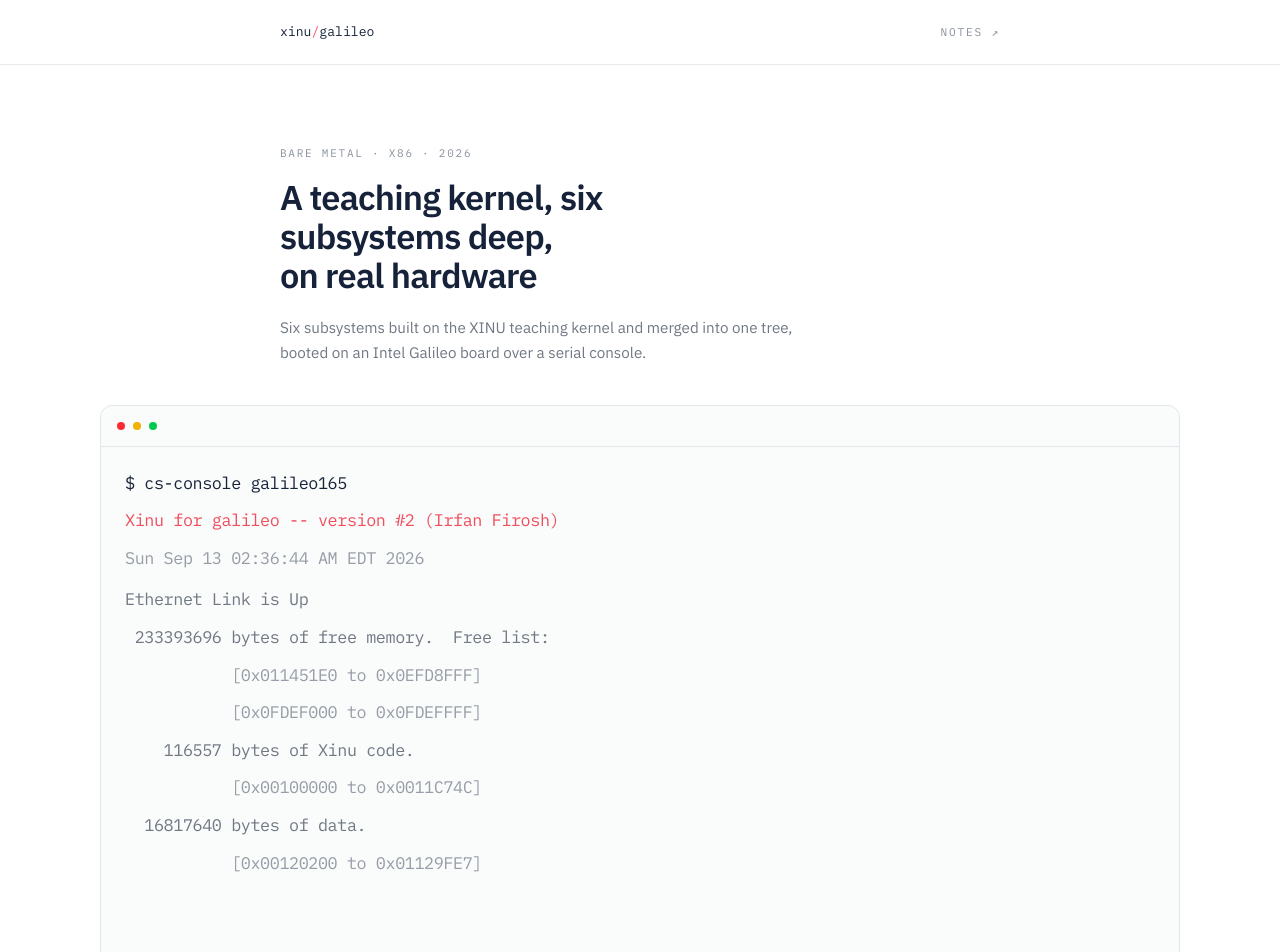
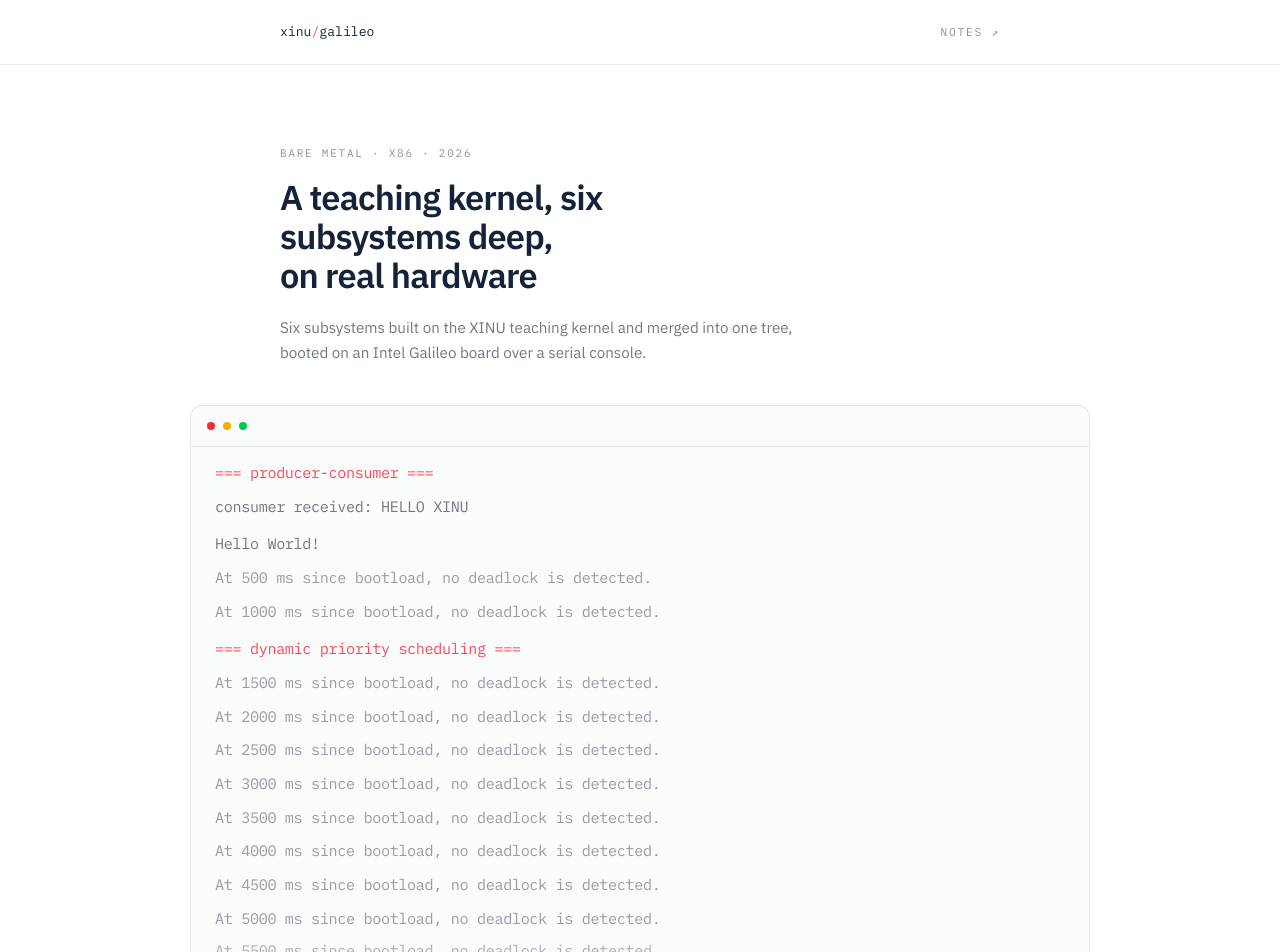
Before and after one commit to Irfan-Firosh/xinu-os, a Next.js app: page / in a window 1280 px wide. Shown: the top 952 px of the page. Built offline with nearby package versions, Linux system fonts and the light colour scheme.

Commit message:
feat: play the full capture once, add replay

```diff
--- a/app/page.tsx
+++ b/app/page.tsx
@@ -1,8 +1,11 @@
 import { BootTerminal } from "@/components/BootTerminal";
+import { getBootLines } from "@/lib/boot";
 import { Mermaid } from "@/components/Mermaid";
 import { sections } from "@/lib/sections";
 
 export default function Home() {
+  const bootLines = getBootLines();
+
   return (
     <main className="mx-auto max-w-3xl px-6">
       <section className="pt-20 pb-16">
@@ -15,8 +18,8 @@ export default function Home() {
           tree, booted on an Intel Galileo board over a serial console.
         </p>
 
-        <div className="mt-10 w-[150%] max-w-[calc(100vw-3rem)] lg:-ml-[25%]">
-          <BootTerminal />
+        <div className="mt-10 w-[125%] max-w-[calc(100vw-3rem)] lg:-ml-[12.5%]">
+          <BootTerminal lines={bootLines} />
           <p className="mt-3 font-mono text-[0.7rem] text-meta-faint">
             First 5 lines of the serial capture, 13 September 2026.
           </p>
--- a/components/BootTerminal.tsx
+++ b/components/BootTerminal.tsx
@@ -1,31 +1,11 @@
 "use client";
 
-import { useEffect, useRef, useState } from "react";
+import { useCallback, useEffect, useRef, useState } from "react";
 import { AnimatedSpan, Terminal, TypingAnimation } from "@/components/ui/terminal";
+import type { BootLine } from "@/lib/boot";
 
-/** One full pass of the boot, then a pause, then it starts over. */
-const LOOP_MS = 9_000;
-const FIRST_LINE_MS = 1_250;
-const GAP_MS = 300;
-
-/**
- * Everything the board prints between the console attaching and the demo app
- * taking over. The banner prints the author's account username; the name is
- * shown here instead. The raw capture in data/transcript.txt is untouched.
- */
-const LINES: { text: string; tone?: "accent" | "dim" }[] = [
-  { text: "Xinu for galileo -- version #2 (Irfan Firosh)", tone: "accent" },
-  { text: "Sun Sep 13 02:36:44 AM EDT 2026", tone: "dim" },
-  { text: "" },
-  { text: "Ethernet Link is Up" },
-  { text: " 233393696 bytes of free memory.  Free list:" },
-  { text: "           [0x011451E0 to 0x0EFD8FFF]", tone: "dim" },
-  { text: "           [0x0FDEF000 to 0x0FDEFFFF]", tone: "dim" },
-  { text: "    116557 bytes of Xinu code." },
-  { text: "           [0x00100000 to 0x0011C74C]", tone: "dim" },
-  { text: "  16817640 bytes of data." },
-  { text: "           [0x00120200 to 0x01129FE7]", tone: "dim" },
-];
+const FIRST_LINE_MS = 1_150;
+const GAP_MS = 150;
 
 const toneClass = {
   accent: "text-accent-text",
@@ -33,35 +13,76 @@ const toneClass = {
   body: "text-muted",
 } as const;
 
-export function BootTerminal() {
+/** Types the capture out once. A replay control appears when it finishes. */
+export function BootTerminal({ lines }: { lines: BootLine[] }) {
   const [pass, setPass] = useState(0);
+  const [done, setDone] = useState(false);
   const box = useRef<HTMLDivElement>(null);
 
-  useEffect(() => {
-    if (window.matchMedia("(prefers-reduced-motion: reduce)").matches) return;
-    const id = setInterval(() => setPass((n) => n + 1), LOOP_MS);
-    return () => clearInterval(id);
+  const replay = useCallback(() => {
+    setDone(false);
+    setPass((n) => n + 1);
   }, []);
 
-  /* Keep the newest line in view while the pass is still printing. */
+  /* Follow the newest line that has actually appeared. Every line reserves
+     its space from the start, so scrolling to the bottom would run past the
+     output into blank rows not yet revealed. Reveal is read from the DOM
+     rather than from a clock, because the pass begins when the component
+     mounts, not when this effect is scheduled. */
   useEffect(() => {
     const pre = box.current?.querySelector("pre");
-    if (!pre) return;
+    const code = pre?.firstElementChild;
+    if (!pre || !code) return;
+
+    pre.scrollTop = 0;
+    const children = [...code.children];
+    const last = children[children.length - 1];
+
     const follow = setInterval(() => {
-      pre.scrollTop = pre.scrollHeight;
-    }, 120);
-    const stop = setTimeout(
-      () => clearInterval(follow),
-      FIRST_LINE_MS + LINES.length * GAP_MS + 600,
-    );
-    return () => {
-      clearInterval(follow);
-      clearTimeout(stop);
-    };
+      let newest: Element | null = null;
+      for (const child of children) {
+        if (parseFloat(getComputedStyle(child).opacity) > 0.5) newest = child;
+      }
+      if (!newest) return;
+
+      const overshoot =
+        newest.getBoundingClientRect().bottom - pre.getBoundingClientRect().bottom;
+      if (overshoot > 0) pre.scrollTop += overshoot;
+
+      if (newest === last) {
+        clearInterval(follow);
+        setDone(true);
+      }
+    }, 90);
+
+    return () => clearInterval(follow);
   }, [pass]);
 
   return (
-    <div ref={box}>
+    <div ref={box} className="relative">
+      {done && (
+        <button
+          type="button"
+          onClick={replay}
+          aria-label="Replay the boot"
+          className="absolute top-4 right-4 z-10 rounded-md p-1.5 text-meta transition-colors hover:bg-accent-subtle hover:text-accent-hover"
+        >
+          <svg
+            viewBox="0 0 24 24"
+            fill="none"
+            stroke="currentColor"
+            strokeWidth="1.8"
+            strokeLinecap="round"
+            strokeLinejoin="round"
+            className="size-4"
+            aria-hidden
+          >
+            <path d="M21 12a9 9 0 1 1-2.64-6.36" />
+            <path d="M21 3v6h-6" />
+          </svg>
+        </button>
+      )}
+
       <Terminal
         key={pass}
         sequence={false}
@@ -72,18 +93,16 @@ export function BootTerminal() {
           delay={250}
           duration={45}
           startOnView={false}
-          className="font-mono text-[1.05rem] leading-[2] text-ink"
+          className="font-mono text-[0.95rem] leading-[1.95] text-ink"
         >
           {"$ cs-console galileo165"}
         </TypingAnimation>
 
-        {LINES.map((line, i) => (
+        {lines.map((line, i) => (
           <AnimatedSpan
             key={i}
             delay={FIRST_LINE_MS + i * GAP_MS}
-            className={`whitespace-pre font-mono text-[1.05rem] leading-[2] tabular-nums ${
-              toneClass[line.tone ?? "body"]
-            }`}
+            className={`whitespace-pre font-mono text-[0.95rem] leading-[1.95] tabular-nums ${toneClass[line.tone]}`}
           >
             {line.text || " "}
           </AnimatedSpan>
--- /dev/null
+++ b/lib/boot.ts
@@ -0,0 +1,35 @@
+import fs from "node:fs";
+import path from "node:path";
+
+export type Tone = "accent" | "dim" | "body";
+export type BootLine = { text: string; tone: Tone };
+
+/**
+ * The captured serial output, prepared for display. Two lines are dropped
+ * (the board's MAC address and the identity line) and the banner's account
+ * username is replaced with the author's name. data/transcript.txt itself is
+ * the untouched capture.
+ */
+export function getBootLines(): BootLine[] {
+  const raw = fs.readFileSync(
+    path.join(process.cwd(), "data", "transcript.txt"),
+    "utf8",
+  );
+
+  return raw
+    .replace(/\r/g, "")
+    .split("\n")
+    .filter((line) => !/MAC address/.test(line))
+    .filter((line) => !/^Irfan Firosh, /.test(line))
+    .map((line) => line.replace("(ifirosh)", "(Irfan Firosh)"))
+    .map((line) => ({ text: line.trimEnd(), tone: toneFor(line) }))
+    .filter((line, i, all) => !(line.text === "" && all[i - 1]?.text === ""));
+}
+
+function toneFor(line: string): Tone {
+  if (/^=== .* ===$/.test(line.trim())) return "accent";
+  if (/^Xinu for galileo/.test(line)) return "accent";
+  if (/no deadlock is detected/.test(line)) return "dim";
+  if (/^\s+\[0x[0-9A-F]+ to 0x[0-9A-F]+\]/.test(line)) return "dim";
+  return "body";
+}
```
